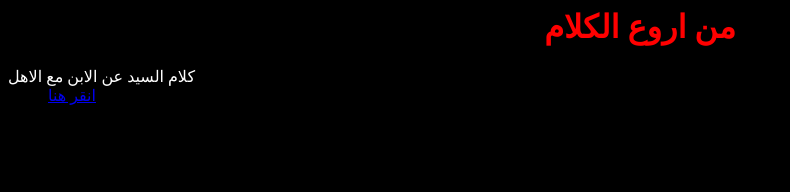
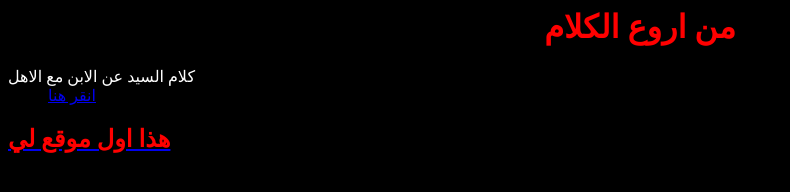
Before and after one commit to jaberjawad169-dot/my-website, a plain HTML site: page link.html in a window 1280 px wide. Shown: the whole page, without its empty margins (0-790 px from the left). Drawn offline with Linux system fonts and the light colour scheme.

Commit message:
Add files via upload

```diff
--- a/link.html
+++ b/link.html
@@ -8,5 +8,6 @@
  <dd>  <a href="https://www.tiktok.com/@latmiyyat/video/7562260064254364935?is_from_webapp=1&sender_device=pc">انقر هنا
 </dd>
 </dl>
+<h2 style="color:#ff0000;"> هذا اول موقع لي </h2>
 </body>
 </html>
```
